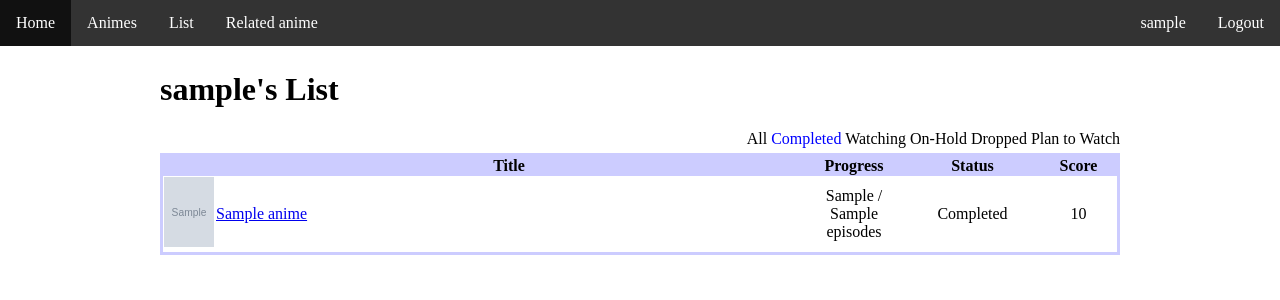
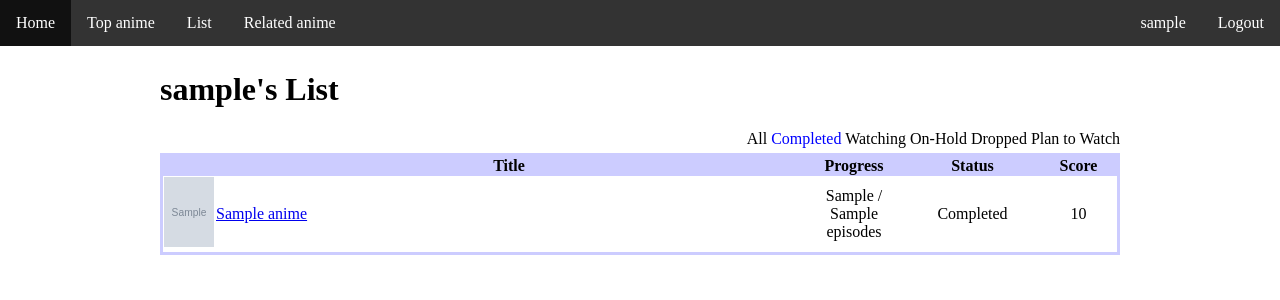
Before and after one commit to bntti/animelist, a Flask app: template templates/list.html in a window 1280 px wide. Shown: the top 300 px of the page. Run offline with Flask 2, Linux system fonts and the light colour scheme; the visitor is signed in with stand-in values (Sample User, id 1); the template is opened without the code that fills it: most values are stand-ins (such as "Sample title", 1, 10 or a date in 2020); grey boxes marked "Sample" are stand-in pictures.

Commit message:
Replace word 'animes' with 'anime'

```diff
--- a/database_service.py
+++ b/database_service.py
@@ -2,7 +2,7 @@ from database import database
 
 
 def init_tables() -> None:
-    sql = "DROP TABLE IF EXISTS users, animes, relations, synonyms, list, tags"
+    sql = "DROP TABLE IF EXISTS users, anime, relations, synonyms, list, tags"
     database.session.execute(sql)
     with open("schema.sql", "r", encoding="utf-8") as file:
         sql = ''.join(file.readlines())
@@ -22,14 +22,14 @@ def add_tag(anime_id: int, tag: str) -> None:
 
 
 def get_tags(anime_id: int) -> list:
-    sql = "SELECT t.tag FROM tags t, animes a " \
+    sql = "SELECT t.tag FROM tags t, anime a " \
           "WHERE a.id = t.anime_id AND a.id = :anime_id ORDER BY t.tag"
     result = database.session.execute(sql, {"anime_id": anime_id})
     return [row[0] for row in result.fetchall()]
 
 
 def get_tag_counts() -> list:
-    sql = "SELECT t.tag, COUNT(a.id) FROM tags t LEFT JOIN animes a ON a.id = t.anime_id " \
+    sql = "SELECT t.tag, COUNT(a.id) FROM tags t LEFT JOIN anime a ON a.id = t.anime_id " \
           "GROUP BY t.tag ORDER BY COUNT(a.id) DESC, t.tag"
     return database.session.execute(sql).fetchall()
 
--- a/init_db.py
+++ b/init_db.py
@@ -16,7 +16,7 @@ def add_anime_data(data):
             if "myanimelist.net" in source:
                 myanimelist_link = source
 
-        # Ignore some animes
+        # Ignore some anime
         if myanimelist_link == "":
             continue
 
@@ -51,7 +51,7 @@ def add_relations(data):
             if "myanimelist.net" in source:
                 myanimelist_link = source
 
-        # Ignore some animes
+        # Ignore some anime
         if myanimelist_link == "":
             continue
 
@@ -77,7 +77,7 @@ def import_data():
     print("Initializing tables")
     database_service.init_tables()
 
-    print("Adding animes, tags, and synonyms to the database")
+    print("Adding anime, tags, and synonyms to the database")
     add_anime_data(data)
 
     print("Adding anime relations data to the database")
--- a/list_service.py
+++ b/list_service.py
@@ -46,7 +46,7 @@ def add_to_list(user_id: int, anime_id: int) -> None:
 
 
 def import_to_list(user_id, anime: dict):
-    sql = "SELECT id FROM animes WHERE link = :link"
+    sql = "SELECT id FROM anime WHERE link = :link"
     result = database.session.execute(
         sql, {"link": f"https://myanimelist.net/anime/{anime['id']}"}
     ).fetchone()
@@ -223,7 +223,7 @@ def get_list_ids(user_id) -> list:
 
 def get_list_data(user_id: int, status: str, tag: str) -> list:
     sql = "SELECT a.id, a.thumbnail, a.title, l.episodes, a.episodes, l.status, l.score " \
-          "FROM list l, animes a, tags t WHERE l.anime_id = a.id AND t.anime_id = a.id " \
+          "FROM list l, anime a, tags t WHERE l.anime_id = a.id AND t.anime_id = a.id " \
           "AND l.user_id = :user_id AND (:tag = '' OR t.tag = :tag) " \
           "AND (l.status = :status OR :status = 'All') GROUP BY a.id, l.id ORDER BY a.title"
 
--- a/relation_service.py
+++ b/relation_service.py
@@ -3,7 +3,7 @@ from database import database
 
 def get_user_related_anime(user_id: int) -> list:
     sql = "SELECT a.id, a.title, a.episodes, a.thumbnail, ROUND(AVG(l2.score), 2) " \
-          "FROM relations r, list l1, animes a " \
+          "FROM relations r, list l1, anime a " \
           "LEFT JOIN list l2 ON a.id = l2.anime_id " \
           "LEFT JOIN list l3 ON a.id = l3.anime_id AND l3.user_id = :user_id " \
           "WHERE l3.id IS NULL AND a.id = r.related_id " \
@@ -20,7 +20,7 @@ def get_user_related_anime(user_id: int) -> list:
 
 def get_anime_related_anime(anime_id: int) -> list:
     sql = "SELECT a.id, a.title, a.episodes, a.thumbnail, ROUND(AVG(l.score), 2) " \
-          "FROM relations r, animes a LEFT JOIN list l ON l.anime_id = a.id " \
+          "FROM relations r, anime a LEFT JOIN list l ON l.anime_id = a.id " \
           "WHERE a.id = r.related_id AND r.anime_id = :anime_id GROUP BY a.id"
     data = database.session.execute(sql, {"anime_id": anime_id}).fetchall()
     return [{
--- a/routes.py
+++ b/routes.py
@@ -90,9 +90,9 @@ def tags() -> str:
     return render_template("tags.html", popular_tags=popular_tags, tag_counts=tag_counts)
 
 
-# /animes
-@app.route("/animes", methods=["GET"])
-def animes_get() -> str:
+# /topanime
+@app.route("/topanime", methods=["GET"])
+def topanime_get() -> str:
     list_ids = []
     if "user_id" in session:
         list_ids = list_service.get_list_ids(session["user_id"])
@@ -107,17 +107,17 @@ def animes_get() -> str:
     page = max(0, min(anime_count - 50, page))
     prev_page = max(page - 50, 0)
     next_page = min(page + 50, max(0, anime_count - 50))
-    animes = anime_service.get_animes(page, query, tag)
+    top_anime = anime_service.get_top_anime(page, query, tag)
 
     # Base url and current url
-    base_url = "/animes?" if not query else f"/animes?query={query}&"
+    base_url = "/topanime?" if not query else f"/topanime?query={query}&"
     if tag:
         base_url += f"tag={url_encode(tag)}&"
     current_url = base_url if page == 0 else f"{base_url}page={page}"
 
     return render_template(
-        "animes.html",
-        animes=animes,
+        "topanime.html",
+        top_anime=top_anime,
         query=query,
         tag=tag,
         list_ids=list_ids,
@@ -129,13 +129,13 @@ def animes_get() -> str:
     )
 
 
-@app.route("/animes", methods=["POST"])
-def animes_post() -> str:
+@app.route("/topanime", methods=["POST"])
+def topanime_post() -> str:
     user_service.check_user()
     user_service.check_csrf(request.form["csrf_token"])
     list_service.add_to_list(session["user_id"], int(request.form["anime_id"]))
     flash("Anime added to list")
-    return animes_get()
+    return topanime_get()
 
 
 # /anime/id
--- a/templates/anime.html
+++ b/templates/anime.html
@@ -22,7 +22,7 @@
             <tbody>
                 {% for tag in tags %}
                 <tr>
-                    <td><a href="/animes?tag={{tag | urlencode}}">{{tag}}</a></td>
+                    <td><a href="/topanime?tag={{tag | urlencode}}">{{tag}}</a></td>
                 </tr>
                 {% endfor %}
             </tbody>
--- a/templates/layout.html
+++ b/templates/layout.html
@@ -13,7 +13,7 @@
     <div>
         <ul class="navbar">
             <li><a href="/">Home</a></li>
-            <li><a href="/animes">Animes</a></li>
+            <li><a href="/topanime">Top anime</a></li>
 
             {% if session.username %}
             <li><a href="/list/{{session.username | urlencode}}">List</a></li>
--- a/templates/list.html
+++ b/templates/list.html
@@ -124,9 +124,9 @@
 </form>
 {% endif %}
 {% elif status == 'All' %}
-<p><strong>No animes in list</strong></p>
+<p><strong>No anime in list</strong></p>
 {% else %}
-<p><strong>No animes in list with status {{status}}</strong></p>
+<p><strong>No anime in list with status {{status}}</strong></p>
 {% endif %}
 
 {% endblock %}
--- a/templates/profile.html
+++ b/templates/profile.html
@@ -63,14 +63,14 @@
             </table>
         </div>
         {% else %}
-        <p>No animes in list</p>
+        <p>No anime in list</p>
         {% endif %}
     </div>
     {% if own_profile %}
     <div class="settings">
         <h3>Settings</h3>
         <form method="POST">
-            <label for="show hidden">Show hidden animes:</label>
+            <label for="show hidden">Show hidden anime:</label>
             <input id="show hidden" type="checkbox" name="show hidden" {% if session.show_hidden %} checked {% endif %}>
             <input type="hidden" name="csrf_token" value="{{session.csrf_token}}">
             <br />
--- a/templates/tags.html
+++ b/templates/tags.html
@@ -17,7 +17,7 @@
             <tbody>
                 {% for tag, count in tag_counts %}
                 <tr>
-                    <td><a href="/animes?tag={{tag | urlencode}}">{{tag}}</a></td>
+                    <td><a href="/topanime?tag={{tag | urlencode}}">{{tag}}</a></td>
                     <td>{{count}}</td>
                 </tr>
                 {% endfor %}
@@ -34,7 +34,7 @@
             <tbody>
                 {% for tag, score in popular_tags %}
                 <tr>
-                    <td><a href="/animes?tag={{tag | urlencode}}">{{tag}}</a></td>
+                    <td><a href="/topanime?tag={{tag | urlencode}}">{{tag}}</a></td>
                     <td>
                         {% if score %}
                         {{score}}
```
Also changed, not shown: anime_service.py (+8 -8 lines), schema.sql (+6 -6 lines), templates/topanime.html (renamed from templates/animes.html, +9 -9 lines), README.md, static/topanime.css (renamed from static/animes.css).
